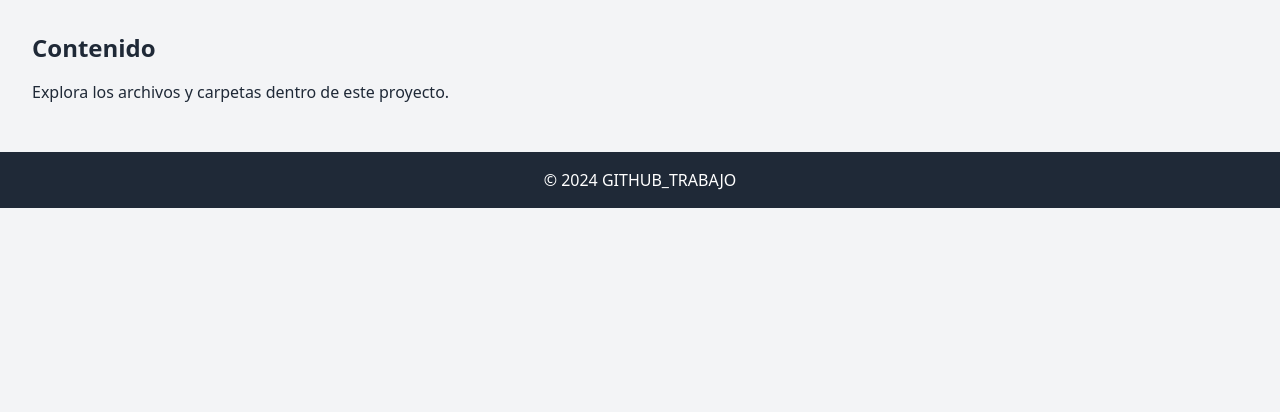
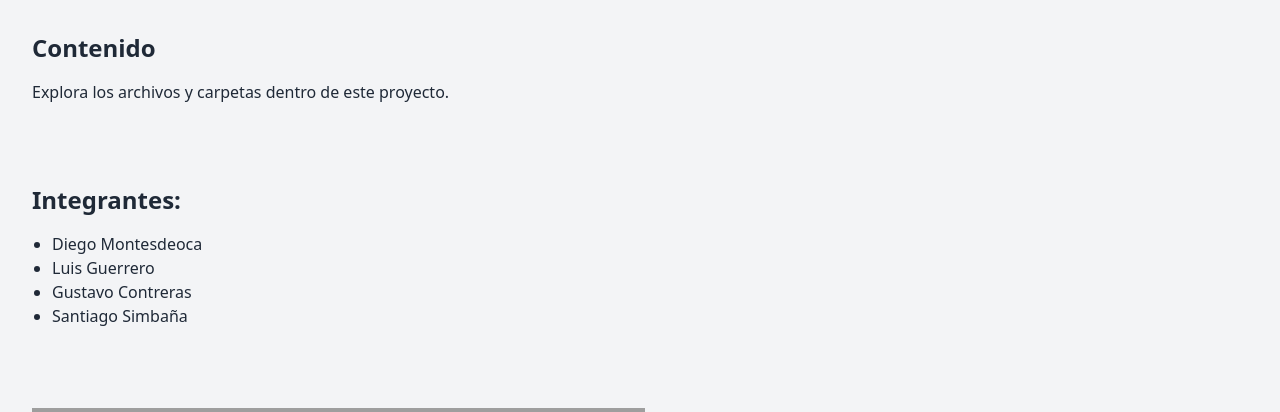
Before and after one commit to GusAdolf/act1_-Entornos_Integraci-n, a Flask app: page / in a window 1280 px wide. Shown: the part 120-532 px from the top of the page. Before the commit the page ends 328 px from the top, so only its background shows below. Run offline with Flask 3, Linux system fonts and the light colour scheme; grey boxes are pictures that could not be loaded.

Commit message:
FEAT: informacion integrantes grupo
Se agrega informacion de los integrantes del grupo

Ref. Req-003
 On branch cambiosSantiagoSimbania
 Changes to be committed:
	modified:   templates/index.html

```diff
--- a/templates/index.html
+++ b/templates/index.html
@@ -19,6 +19,24 @@
         <p class="mb-4">Explora los archivos y carpetas dentro de este proyecto.</p>
     </section>
 
+    <section class="p-8">
+        <h2 class="text-2xl font-bold mb-4">Integrantes:</h2>
+        <p class="mb-4">
+            <ul class="list-disc pl-5 mb-4">
+                    <li> Diego Montesdeoca</li>
+                    <li> Luis Guerrero</li>
+                    <li> Gustavo Contreras</li>
+                    <li> Santiago Simbaña</li>
+            </ul>
+
+        </p>
+    </section>
+
+    <section class="p-8">
+
+        <img width="613" height="137" src="https://ecuador.unir.net/wp-content/uploads/sites/8/2019/04/Unir_2021_logo.svg" class="no-lazy img-responsive img-responsive" alt="" loading="eager">
+    </section>
+
     <footer class="bg-gray-800 text-white text-center py-4">
         <p>&copy; 2024 GITHUB_TRABAJO</p>
     </footer>
```
